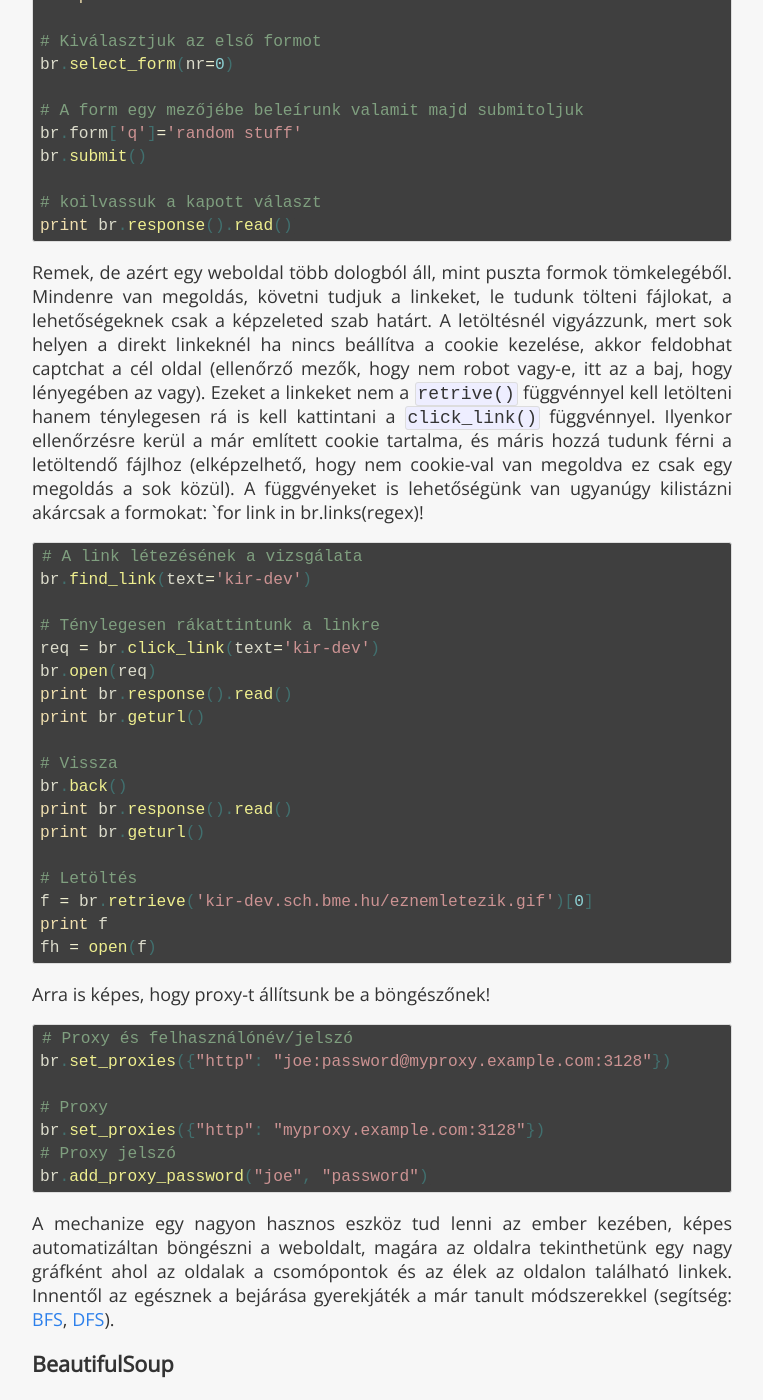
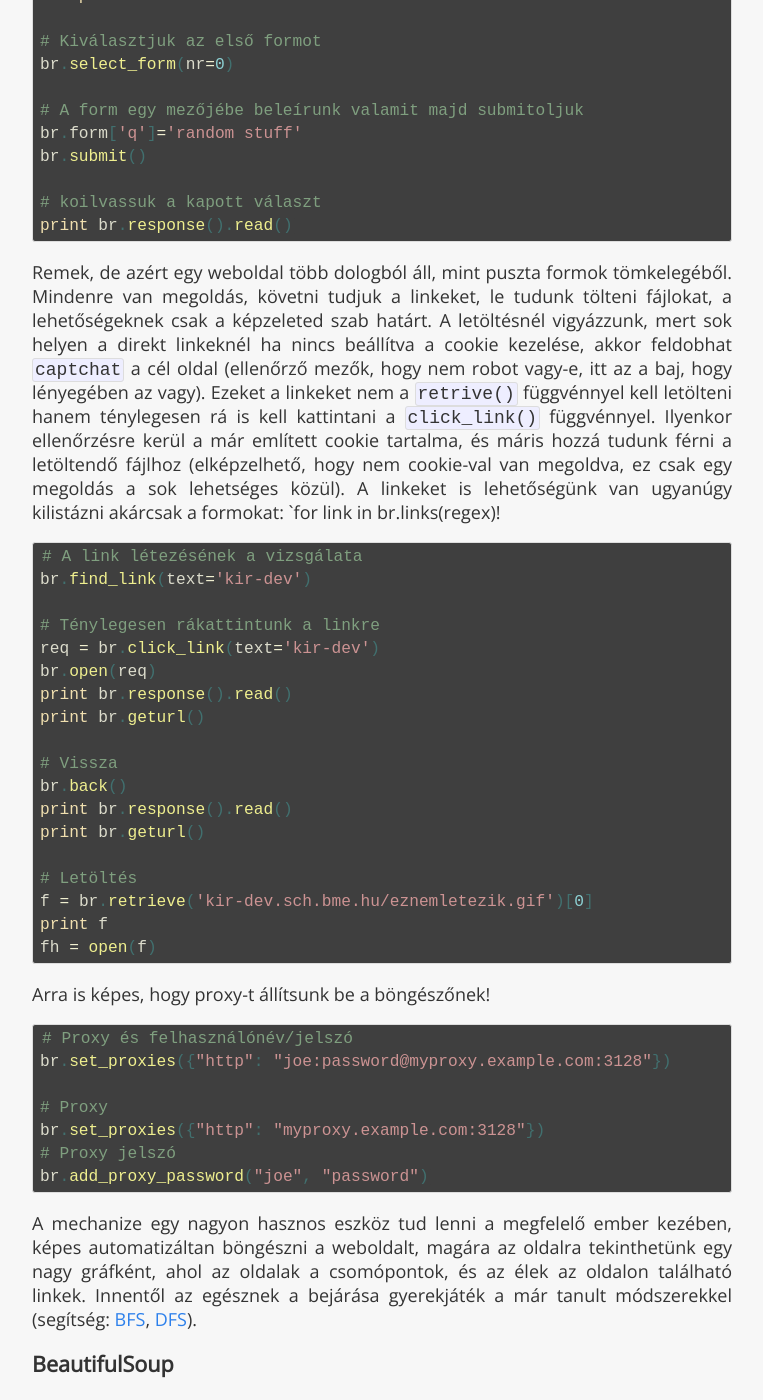
Before and after one commit to kir-dev/kir-dev.sch.bme.hu, a Jekyll site: the page built from _posts/2014-01-07-bongessz-pythonban.md, in a window 1280 px wide and 1400 px high, scrolled down 2124 px. Shown: the whole window, without its empty margins (258-1021 px from the left). Built offline with Jekyll 4.4.1, drawn with Linux system fonts in a browser that asks for light colours; some web fonts are replaced; Markdown is read by kramdown in place of the engine named in the settings; some of the changed text lies outside the part shown.

Commit message:
Browse in Python error correction ready

```diff
--- a/_posts/2014-01-07-bongessz-pythonban.md
+++ b/_posts/2014-01-07-bongessz-pythonban.md
@@ -72,7 +72,7 @@ br.submit()
 print br.response().read()
 ~~~
 
-Remek, de azért egy weboldal több dologból áll, mint puszta formok tömkelegéből. Mindenre van megoldás, követni tudjuk a linkeket, le tudunk tölteni fájlokat, a lehetőségeknek csak a képzeleted szab határt. A letöltésnél vigyázzunk, mert sok helyen a direkt linkeknél ha nincs beállítva a cookie kezelése, akkor feldobhat captchat a cél oldal (ellenőrző mezők, hogy nem robot vagy-e, itt az a baj, hogy lényegében az vagy). Ezeket a linkeket nem a `retrive()` függvénnyel kell letölteni hanem ténylegesen rá is kell kattintani a `click_link()` függvénnyel. Ilyenkor ellenőrzésre kerül a már említett cookie tartalma, és máris hozzá tudunk férni a letöltendő fájlhoz (elképzelhető, hogy nem cookie-val van megoldva ez csak egy megoldás a sok közül). A függvényeket is lehetőségünk van ugyanúgy kilistázni akárcsak a formokat: `for link in br.links(regex)!
+Remek, de azért egy weboldal több dologból áll, mint puszta formok tömkelegéből. Mindenre van megoldás, követni tudjuk a linkeket, le tudunk tölteni fájlokat, a lehetőségeknek csak a képzeleted szab határt. A letöltésnél vigyázzunk, mert sok helyen a direkt linkeknél ha nincs beállítva a cookie kezelése, akkor feldobhat `captchat` a cél oldal (ellenőrző mezők, hogy nem robot vagy-e, itt az a baj, hogy lényegében az vagy). Ezeket a linkeket nem a `retrive()` függvénnyel kell letölteni hanem ténylegesen rá is kell kattintani a `click_link()` függvénnyel. Ilyenkor ellenőrzésre kerül a már említett cookie tartalma, és máris hozzá tudunk férni a letöltendő fájlhoz (elképzelhető, hogy nem cookie-val van megoldva, ez csak egy megoldás a sok lehetséges közül). A linkeket is lehetőségünk van ugyanúgy kilistázni akárcsak a formokat: `for link in br.links(regex)!
 
 ~~~python
 # A link létezésének a vizsgálata
@@ -107,11 +107,11 @@ br.set_proxies({"http": "myproxy.example.com:3128"})
 br.add_proxy_password("joe", "password")
 ~~~
 
-A mechanize egy nagyon hasznos eszköz tud lenni az ember kezében, képes automatizáltan böngészni a weboldalt, magára az oldalra tekinthetünk egy nagy gráfként ahol az oldalak a csomópontok és az élek az oldalon található linkek. Innentől az egésznek a bejárása gyerekjáték a már tanult módszerekkel (segítség: [BFS](http://en.wikipedia.org/wiki/Breadth-first_search), [DFS](http://en.wikipedia.org/wiki/Depth-first_search)).
+A mechanize egy nagyon hasznos eszköz tud lenni a megfelelő ember kezében, képes automatizáltan böngészni a weboldalt, magára az oldalra tekinthetünk egy nagy gráfként, ahol az oldalak a csomópontok, és az élek az oldalon található linkek. Innentől az egésznek a bejárása gyerekjáték a már tanult módszerekkel (segítség: [BFS](http://en.wikipedia.org/wiki/Breadth-first_search), [DFS](http://en.wikipedia.org/wiki/Depth-first_search)).
 
 ## BeautifulSoup
 
-Képes parse-olni a HTML és XML fájlokat, beleértve az aszimmetrikus tageket is. A segítségével képesek vagyunk feldolgozni a HTML oldalt, keresni benne különböző elemeket (figyelembe véve az attribútumokat is), ezeknek a  tartalmát kiszedni, linkeket keresni stb. Érdemes együtt használni a mechanize modullal. Miután a mechanize-zal megnyitottunk egy weboldalt a forrását át kell adjuk a BeautifulSoupnak:
+Képes parse-olni a HTML és XML fájlokat, beleértve az aszimmetrikus tageket is. A segítségével képesek vagyunk feldolgozni a HTML oldalt, keresni benne különböző elemeket (figyelembe véve az attribútumokat is), ezeknek a tartalmát kiszedni, linkeket keresni stb. Érdemes együtt használni a mechanize modullal. Miután a mechanize-zal megnyitottunk egy weboldalt a forrását át kell adjuk a BeautifulSoupnak:
 
 ~~~python
 response = br.open(url)
@@ -131,4 +131,4 @@ for link in links:
 	print link.contents[0], link.get("href")
 ~~~
 
-Összességében két nagyon jól elkészített modulról van szó, amelyek képesek megkönnyíteni az életünket, ha már ilyen dolgokba kell belevágnunk. Magára a böngészésre a mechanize modult érdemes használni és az egyéb információk kinyerésére pedig a BeautifulSoupot. Böngésszetek programozottan mert az hasznos!
+Összességében két nagyon jól elkészített modulról van szó, amelyek képesek megkönnyíteni az életünket, ha már ilyen dolgokba kell belevágnunk. Magára a böngészésre a mechanize modult érdemes használni és az egyéb információk kinyerésére pedig a BeautifulSoupot. Böngésszetek programozottan!
```
Also changed, not shown: other parts of _posts/2014-01-07-bongessz-pythonban.md (+4 -4 lines).
